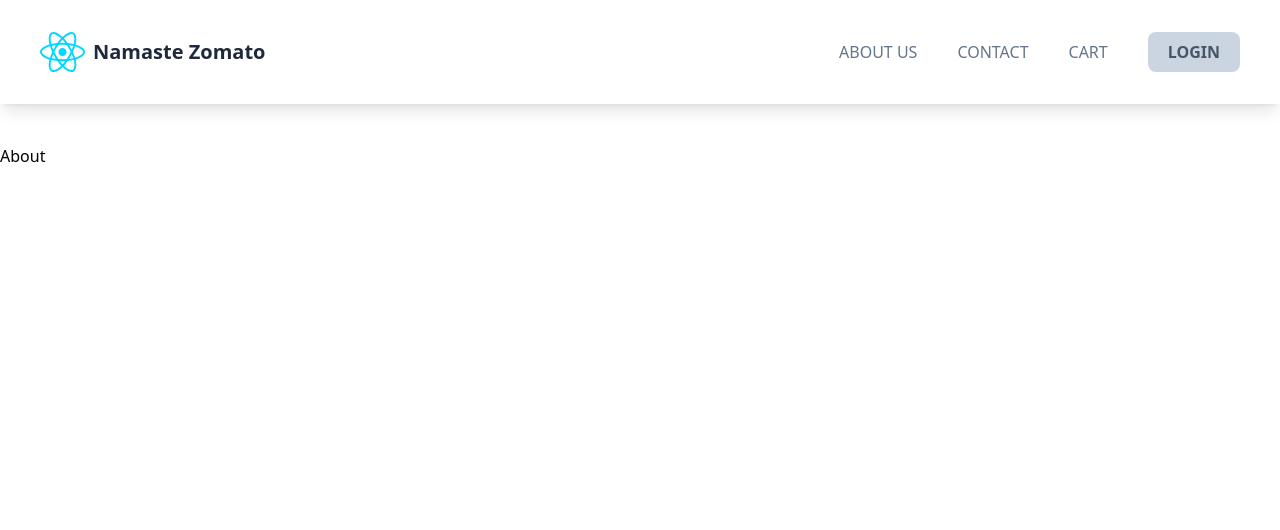
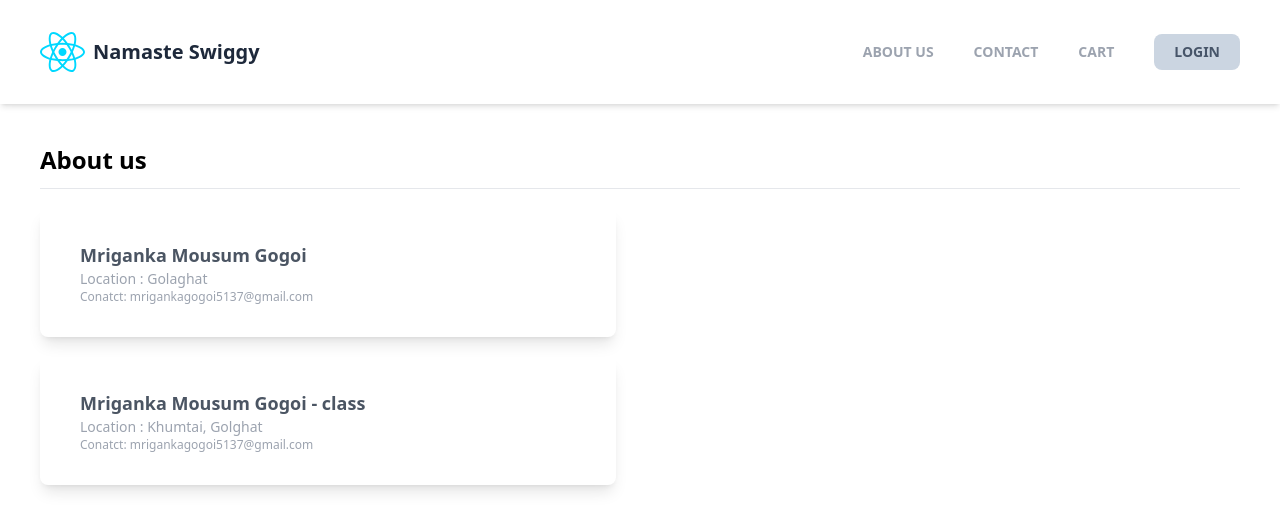
Before and after one commit to Mriganka5137/Namaste-React, a React (Vite) app in the folder namaste-zomato/: page /about in a window 1280 px wide. Shown: the top 530 px of the page. Built offline with nearby package versions, Linux system fonts and the light colour scheme.

Commit message:
Class Components

```diff
--- a/namaste-zomato/src/components/About.jsx
+++ b/namaste-zomato/src/components/About.jsx
@@ -1,7 +1,16 @@
+import UserCard from "./UserCard";
+import UserCardClass from "./UserCardClass";
+
 const About = () => {
   return (
-    <div className="pt-36">
-      <h1>About</h1>
+    <div className="px-10 py-5 pt-36">
+      <h1 className="mb-3 text-2xl font-semibold">About us</h1>
+      <hr />
+      <UserCard />
+      <UserCardClass
+        name="Mriganka Mousum Gogoi - class"
+        location="Khumtai, Golghat"
+      />
     </div>
   );
 };
--- a/namaste-zomato/src/components/Body.jsx
+++ b/namaste-zomato/src/components/Body.jsx
@@ -50,20 +50,21 @@ const Body = () => {
 
   return (
     <div className="flex flex-col justify-start max-w-[1440px] px-10 py-5 max-sm:px-2 mx-auto pt-36">
-      <div className="flex flex-wrap items-center justify-center gap-3 px-10 max-sm:flex-col max-sm:px-2">
+      <div className="flex flex-wrap items-center justify-around gap-3 px-10 max-sm:px-2">
         <input
           type="search"
           name="search"
           id="search"
-          className="flex-1 w-full px-5 py-2 rounded-lg bg-slate-200"
-          placeholder="Search"
+          className="flex-1 px-5 py-2 text-sm border rounded-lg bg-slate-50"
+          placeholder="Search restaurants..."
           value={searchText}
           onChange={(e) => {
             setSearchText(e.target.value);
           }}
         />
+        <div className="flex gap-2 text-sm">
           <button
-          className="px-4 py-2 text-black uppercase rounded-lg bg-slate-200"
+            className="px-4 py-2 text-gray-400 uppercase border rounded-lg bg-slate-50"
             onClick={() => {
               const searchRestaurants = restaurants.filter((res) =>
                 res.info.name.toLowerCase().includes(searchText.toLowerCase())
@@ -76,13 +77,14 @@ const Body = () => {
             Search
           </button>
           <button
-          className="px-4 py-2 text-black uppercase rounded-lg bg-slate-200"
+            className="px-4 py-2 text-gray-400 uppercase border rounded-lg bg-slate-50"
             onClick={() => {
               setFilteredRestaurant(fourStar);
             }}
           >
             Filter
           </button>
+        </div>
       </div>
 
       {restaurants?.length === 0 ? (
--- a/namaste-zomato/src/components/Header.jsx
+++ b/namaste-zomato/src/components/Header.jsx
@@ -6,13 +6,13 @@ const Header = () => {
   const [btnName, setBtnName] = useState("Login");
 
   return (
-    <div className="fixed z-10 flex justify-between w-full px-10 py-8 bg-white shadow-lg text-slate-500 max-sm:justify-center">
+    <div className="fixed z-10 flex justify-between w-full px-10 py-8 bg-white shadow-md text-slate-500 max-sm:justify-center">
       <NavLink to="/" className="flex items-center gap-2 ">
         <img src={logo} alt="logo" width={45} />
-        <p className="text-xl font-bold text-slate-800">Namaste Zomato</p>
+        <p className="text-xl font-bold text-slate-800">Namaste Swiggy</p>
       </NavLink>
 
-      <ul className="flex items-center gap-10 uppercase max-sm:hidden">
+      <ul className="flex items-center gap-10 text-sm font-semibold text-gray-400 uppercase max-sm:hidden">
         <li>
           <NavLink to="/about">About us</NavLink>
         </li>
--- a/namaste-zomato/src/components/ItemCard.jsx
+++ b/namaste-zomato/src/components/ItemCard.jsx
@@ -10,7 +10,7 @@ const ItemCard = ({ item }) => {
     category,
   } = item?.card?.info;
   return (
-    <div className="flex items-center justify-between gap-3 p-5 border border-gray-100 rounded-lg shadow-sm max-sm:flex-col-reverse max-sm:p-2">
+    <div className="flex items-center justify-between gap-3 p-5 border border-gray-100 rounded-lg shadow-sm max-sm:flex-col-reverse max-sm:p-2 hover:shadow-lg">
       <div className=" max-w-1/2">
         <p className="font-bold text-gray-500 text-md">{name}</p>
         <p className="font-medium text-[14px] text-gray-700">₹{price / 100}</p>
--- a/namaste-zomato/src/components/RestaurantCard.jsx
+++ b/namaste-zomato/src/components/RestaurantCard.jsx
@@ -9,11 +9,11 @@ const RestaurantCard = ({ resData }) => {
   return (
     <Link to={`/restaurant/${id}`}>
       <div className="max-md:w-full max-md:justify-center w-[250px] flex flex-col  p-5 mt-10 transition-all rounded-lg shadow-md cursor-pointer  hover:shadow-xl ease-in-out">
-        <div className=" p-1 object-contain  max-h-[200px]">
+        <div className=" p-1 max-h-[200px]">
           <img
             src={`${CDN_URL}${cloudinaryImageId}`}
             alt="restaurant"
-            className="rounded-lg "
+            className="rounded-lg"
             width={250}
             height={200}
           />
--- a/namaste-zomato/src/components/RestaurantMenu.jsx
+++ b/namaste-zomato/src/components/RestaurantMenu.jsx
@@ -51,7 +51,7 @@ const RestaurantMenu = () => {
       resInfo?.cards[2]?.groupedCard?.cardGroupMap?.REGULAR?.cards[2]?.card
         ?.card;
   }
-  console.log(data);
+  // console.log(data);
   return (
     <div className="px-10 py-5 pt-36 max-w-[1440px] mx-auto max-sm:p-3">
       <div>
--- /dev/null
+++ b/namaste-zomato/src/components/UserCard.jsx
@@ -0,0 +1,17 @@
+import React from "react";
+
+const UserCard = () => {
+  return (
+    <div className="max-w-xl px-10 py-8 mt-5 rounded-lg shadow-lg">
+      <h2 className="text-lg font-semibold text-gray-600">
+        Mriganka Mousum Gogoi
+      </h2>
+      <h3 className="text-sm text-gray-400">Location : Golaghat</h3>
+      <p className="text-xs text-gray-400">
+        Conatct: mrigankagogoi5137@gmail.com
+      </p>
+    </div>
+  );
+};
+
+export default UserCard;
--- /dev/null
+++ b/namaste-zomato/src/components/UserCardClass.jsx
@@ -0,0 +1,21 @@
+import React from "react";
+class UserCardClass extends React.Component {
+  constructor(props) {
+    super(props);
+  }
+
+  render() {
+    const { name, location } = this.props;
+    return (
+      <div className="max-w-xl px-10 py-8 mt-5 rounded-lg shadow-lg">
+        <h2 className="text-lg font-semibold text-gray-600">{name}</h2>
+        <h3 className="text-sm text-gray-400">Location : {location}</h3>
+        <p className="text-xs text-gray-400">
+          Conatct: mrigankagogoi5137@gmail.com
+        </p>
+      </div>
+    );
+  }
+}
+
+export default UserCardClass;
```
Lines whose indentation alone changed are shown as unchanged.
